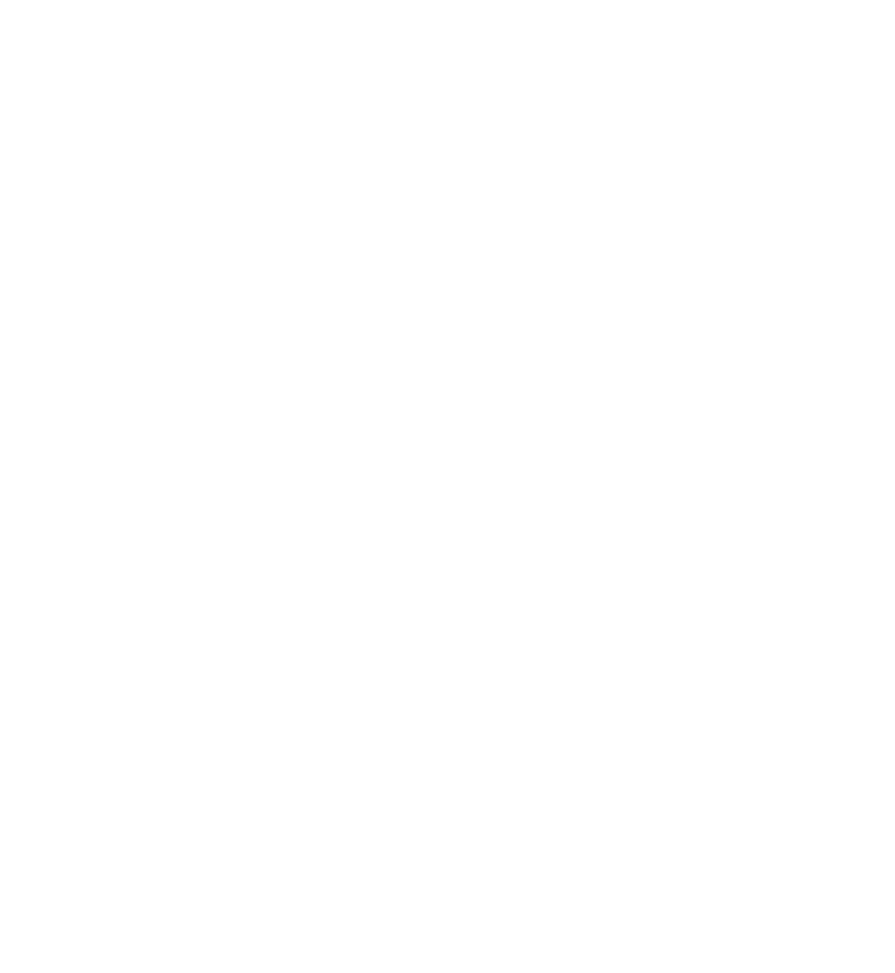
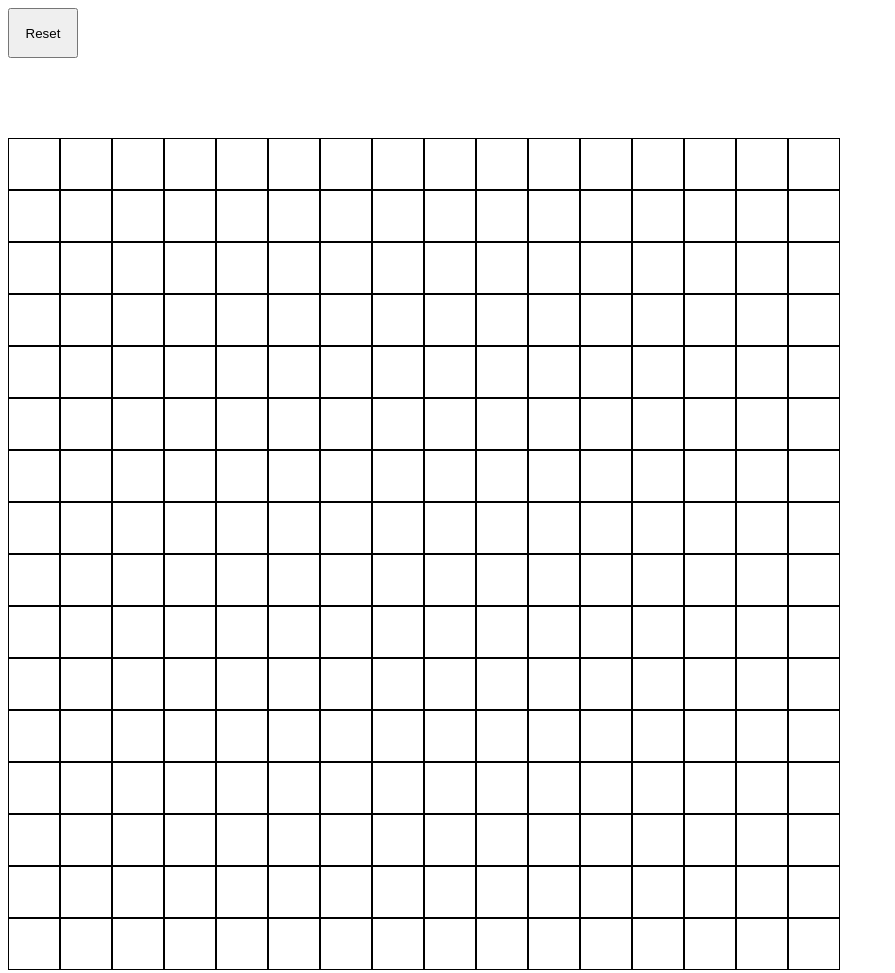
Before and after one commit to ranjanaditya452/etch-a-sketch, a plain HTML site: page index.html in a window 1280 px wide. Shown: the whole page, without its empty margins (0-895 px from the left). Before the commit the page ends 800 px from the top, so only its background shows below. Drawn offline with Linux system fonts and the light colour scheme.

Commit message:
Done with etch a sketch , edit button added

```diff
--- a/eas.css
+++ b/eas.css
@@ -0,0 +1,5 @@
+.btn{
+    width: 70px;
+    height: 50px;
+    margin-bottom: 80px;
+}
--- a/eas.js
+++ b/eas.js
@@ -1,11 +1,47 @@
 let mainCont = document.querySelector(".mainContainer");
-
-for (let i=0;i<16;i++)
+mainCont.style.display="flex";
+let choice=16;
+function createGrid(choice){
+for (let i=0;i<choice;i++)
 { let smallCont = document.createElement("div");
-    for (let j=0;j<16;j++)
+    for (let j=0;j<choice;j++)
     {
         let smallDiv = document.createElement("div");
-        smallCont.append(smallDiv);
+        smallDiv.style.width= 800/choice +"px";
+        smallDiv.style.height= 800/choice + "px";
+        smallDiv.style.border= "1px solid black";
+        smallCont.appendChild(smallDiv);
+
+        smallDiv.addEventListener('mouseover',(event)=>
+        {
+            smallDiv.style.background=colorMe();
+        })
+
     }
-    mainCont.append(smallCont);
+    mainCont.appendChild(smallCont);
 }
+}
+function colorMe(){
+    let ran = Math.floor(Math.random() * 3);
+
+    if(ran===0)
+    {
+        return "red";
+    }
+    else if (ran ===1)
+    {
+        return "blue";
+    }
+    else if (ran===2)
+    {
+        return "green";
+    }
+
+}
+createGrid(choice);
+let resButton = document.querySelector(".btn");
+resButton.addEventListener('click',(event)=>
+{   mainCont.innerHTML= "";
+    let cchoice = prompt("No of squares per side:");
+    createGrid(cchoice);
+})
--- a/index.html
+++ b/index.html
@@ -7,6 +7,7 @@
     <link rel="stylesheet" href="eas.css">
 </head>
 <body>
+    <button class="btn">Reset</button>
     <div class="mainContainer">
 
     </div>
```
